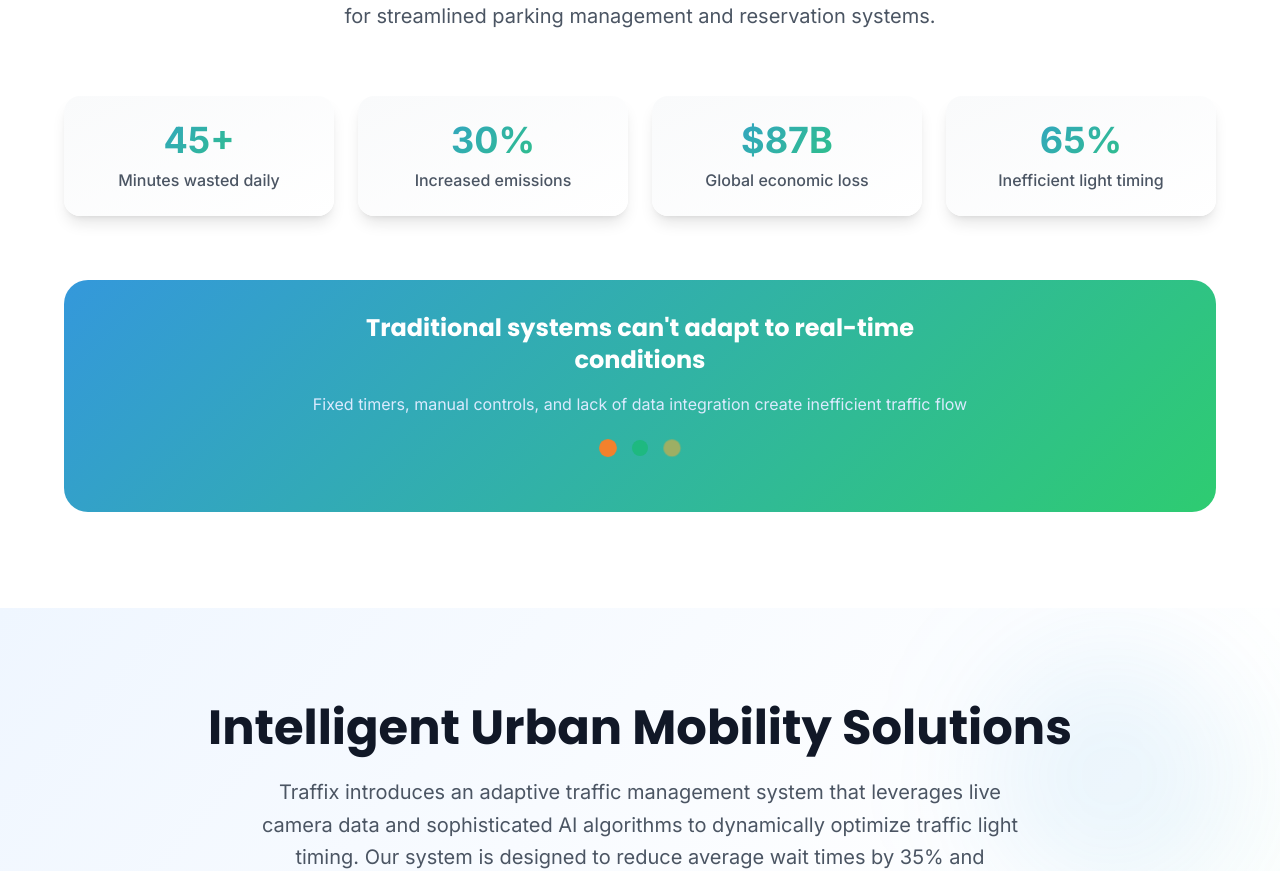
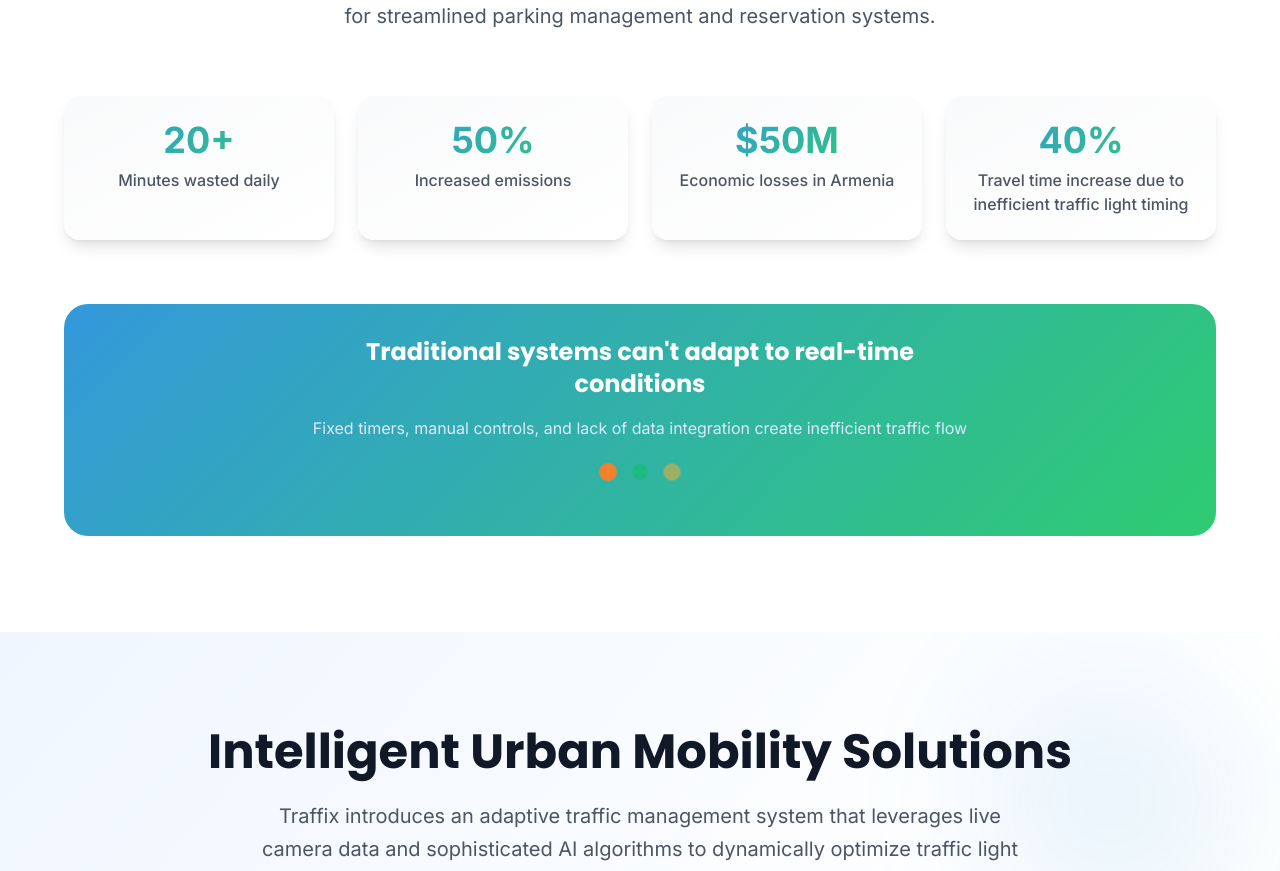
Before and after one commit to DavitVanyan1/traffix-website, a React (Vite) app: page / in a window 1280 px wide. Shown: the part 2340-3211 px from the top of the page. Built offline with nearby package versions, Linux system fonts and the light colour scheme; the HTML template or start-up script is replaced by a standard one.

Commit message:
Update statistics in ProblemSection component

```diff
--- a/src/components/ProblemSection.jsx
+++ b/src/components/ProblemSection.jsx
@@ -3,10 +3,10 @@ import { motion } from 'framer-motion'
 
 const ProblemSection = ({ t }) => {
   const stats = [
-    { value: "45+", label: "Minutes wasted daily" },
-    { value: "30%", label: "Increased emissions" },
-    { value: "$87B", label: "Global economic loss" },
-    { value: "65%", label: "Inefficient light timing" }
+    { value: "20+", label: "Minutes wasted daily" },
+    { value: "50%", label: "Increased emissions" },
+    { value: "$50M", label: "Economic losses in Armenia" },
+    { value: "40%", label: "Travel time increase due to inefficient traffic light timing" }
   ]
 
   return (
```
